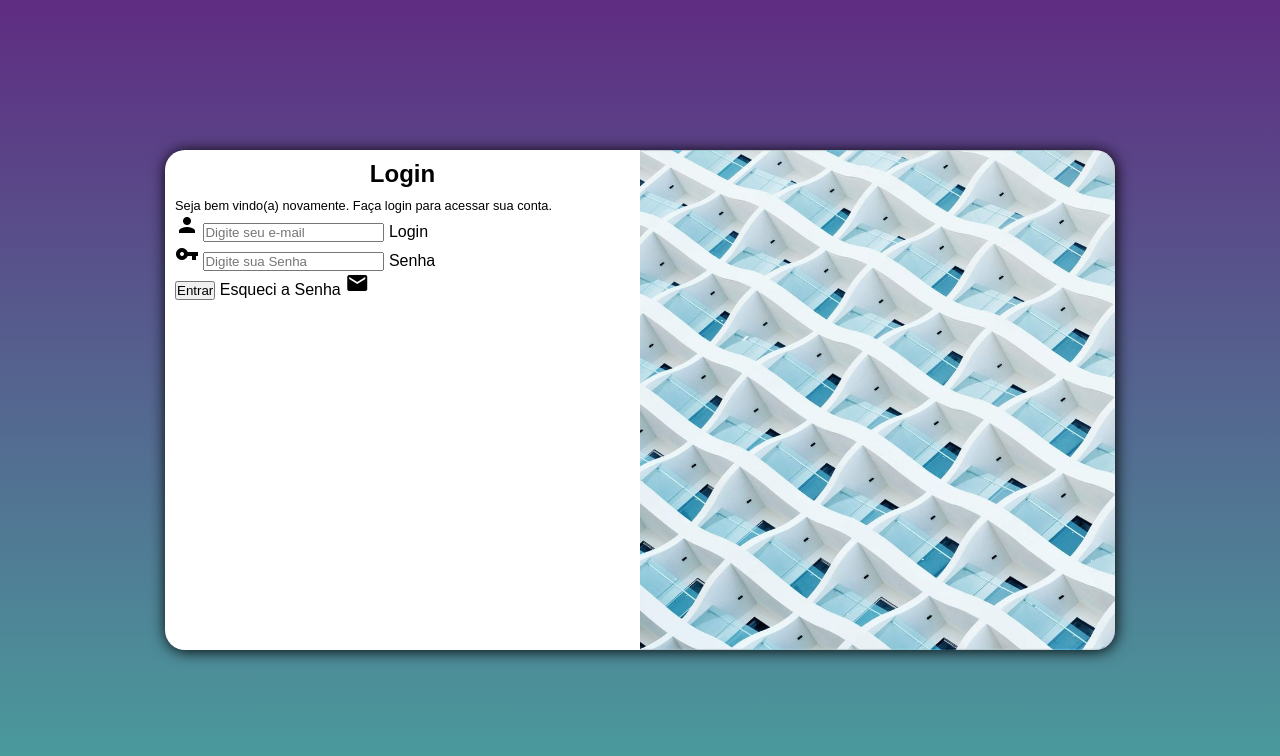
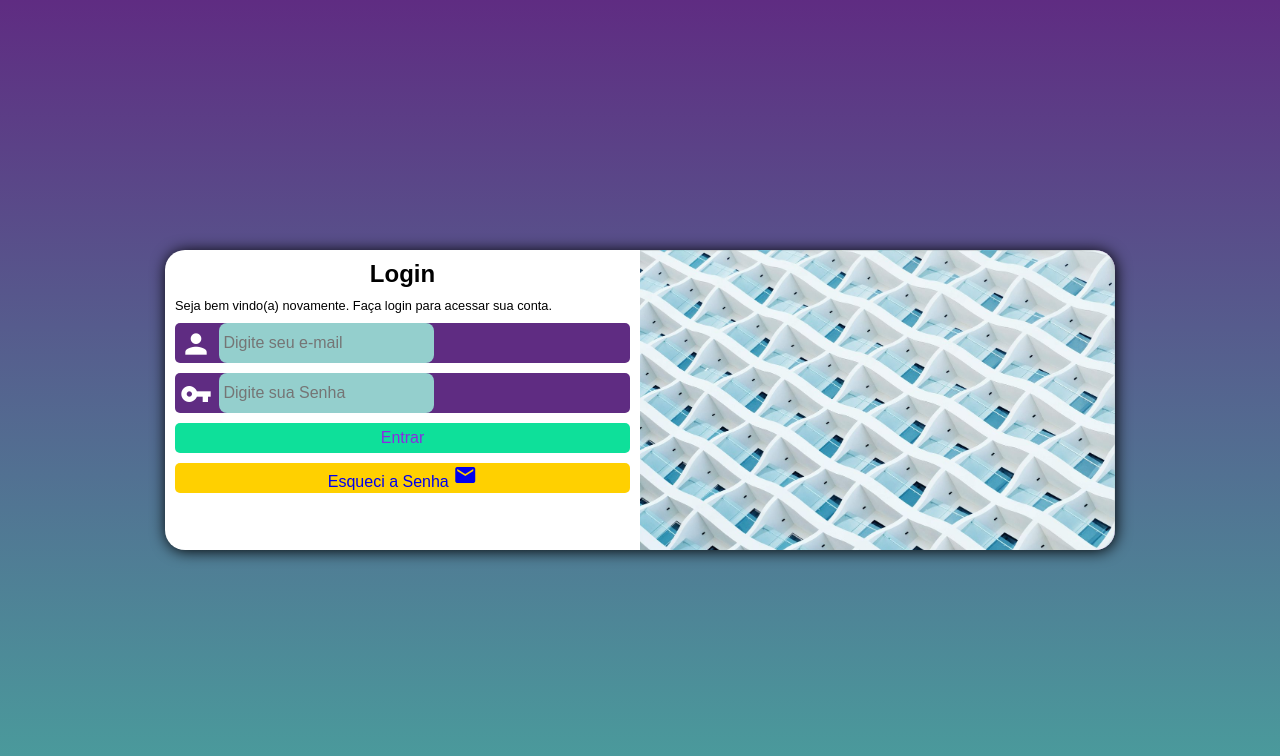
Before and after one commit to DenisCalixto1969/projetologin, a plain HTML site: page index.html in a window 1280 px wide. Drawn offline with Linux system fonts and the light colour scheme.

Commit message:
final do projeto

```diff
--- a/estilos/mediaquery.css
+++ b/estilos/mediaquery.css
@@ -7,6 +7,7 @@
     }
     section#login{
         width: 90vw;
+        height: 280px;
     }
     section#login > div#imagem {
         float: left;
@@ -25,6 +26,7 @@
     }
     section#login{
         width: 950px;
+        height: 300px;
     }
     section#login > div#imagem {
         float: right;
--- a/estilos/style.css
+++ b/estilos/style.css
@@ -50,3 +50,76 @@ div#formulario > h1 {
 div#formulario > p{
     font-size: 0.8em;
 }
+form > div.campo {
+    display: block;
+    background-color: #5f2c82;
+    width: 100%;
+    height: 40px;
+    border-radius: 5px;
+    margin: 10px 0px;
+}
+form label {
+
+}
+form > input[type=submit] {
+    display: block;
+    font-size: 1em;
+    width: 100%;
+    height: 30px;
+    background-color: rgb(14, 224, 154);
+    color: blueviolet;
+    border:none;
+    border-radius: 5px;
+    margin-top: 10px;
+    cursor: pointer;
+}
+div.campo > label {
+    display: none;
+}
+div.campo > i {
+    color: white;
+    font-size: 2em;
+    width: 40px;
+    padding: 5px;
+
+}
+div.campo > input {
+    background-color: #94cfcd;
+    font-size: 1em;
+    width: calc(100% -44px);
+    height: 100%;
+    transform: translateY(-12px);
+    border: 0px;
+    border-radius: 8px;
+    padding: 4px;
+}
+div.campo > input:focus-within {
+    background-color: white;
+}
+
+form > input[type=submit]:hover {
+    background-color: rgba(0, 255, 255, 0.603);
+}
+form > a.esqueci {
+    display: block;
+    text-align: center;
+    font-size: 1em;
+    width: 100%;
+    height: 30px;
+    background-color: rgb(255, 208, 0);
+    border-radius: 5px;
+    margin-top: 10px;
+    text-decoration: none;
+    cursor: pointer;
+}
+form > a.esqueci:hover {
+    background-color: yellowgreen;
+}
+
+form > a.esqueci > i {
+    font-size: 1.5em;
+
+
+
+
+}
--- a/index.html
+++ b/index.html
@@ -32,12 +32,11 @@
                              <input type="password" name="senha" id="isenha" placeholder="Digite sua Senha" autocomplete="current-password" required>
                              <label for="isenha">Senha</label>
                         </div>
+
                         <input type="submit" value="Entrar">
-                        <link href="esqueci.html">
-                        Esqueci a Senha <i class="material-icons">mail</i>
-                </div>
+                        <a href="esqueci.html" class="esqueci" > Esqueci a Senha <i class="material-icons">mail</i> </a>
 
-            </section>
+                </section>
 
 
     </main>
```
